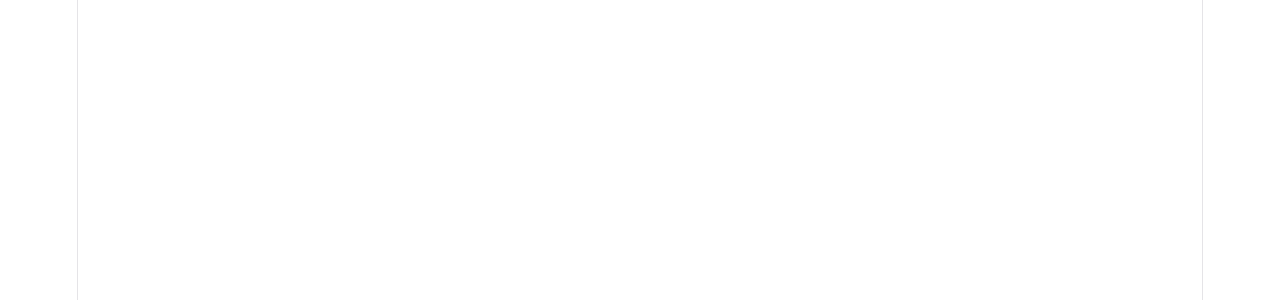
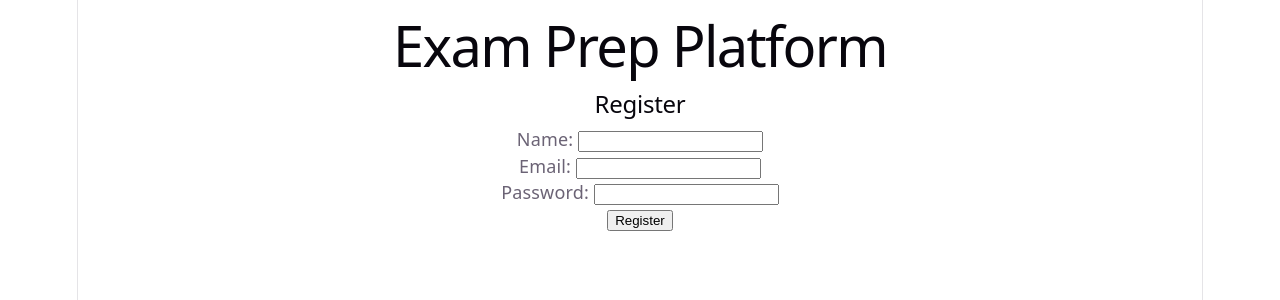
Before and after one commit to HVKG8/exam-prep-platform, a React (Vite) app in the folder client/: page /register in a window 1280 px wide. Before the commit this address had no page. Shown: the top 300 px of the page. Built offline with nearby package versions, Linux system fonts and the light colour scheme.

Commit message:
feat: add Register page and wire up all three routes

```diff
--- a/client/src/App.jsx
+++ b/client/src/App.jsx
@@ -1,5 +1,6 @@
 import { BrowserRouter, Routes, Route } from 'react-router-dom'
 import Login from './pages/Login'
+import Register from './pages/Register'
 import Dashboard from './pages/Dashboard'
 
 function App() {
@@ -7,6 +8,7 @@ function App() {
     <BrowserRouter>
       <Routes>
         <Route path="/login" element={<Login />} />
+        <Route path="/register" element={<Register />} />
         <Route path="/dashboard" element={<Dashboard />} />
       </Routes>
     </BrowserRouter>
--- /dev/null
+++ b/client/src/pages/Register.jsx
@@ -0,0 +1,64 @@
+import { useState } from 'react'
+import axios from 'axios'
+import { useNavigate } from 'react-router-dom'
+
+function Register() {
+  const [name, setName] = useState('')
+  const [email, setEmail] = useState('')
+  const [password, setPassword] = useState('')
+  const [error, setError] = useState('')
+  const navigate = useNavigate()
+
+  async function handleSubmit(e) {
+    e.preventDefault()
+    setError('')
+
+    try {
+      await axios.post('http://localhost:5000/api/auth/register', {
+        name,
+        email,
+        password,
+      })
+      navigate('/login')
+    } catch (err) {
+      setError(err.response?.data?.message || 'Registration failed')
+    }
+  }
+
+  return (
+    <div>
+      <h1>Exam Prep Platform</h1>
+      <h2>Register</h2>
+      <form onSubmit={handleSubmit}>
+        <div>
+          <label>Name: </label>
+          <input
+            type="text"
+            value={name}
+            onChange={(e) => setName(e.target.value)}
+          />
+        </div>
+        <div>
+          <label>Email: </label>
+          <input
+            type="email"
+            value={email}
+            onChange={(e) => setEmail(e.target.value)}
+          />
+        </div>
+        <div>
+          <label>Password: </label>
+          <input
+            type="password"
+            value={password}
+            onChange={(e) => setPassword(e.target.value)}
+          />
+        </div>
+        <button type="submit">Register</button>
+      </form>
+      {error && <p style={{ color: 'red' }}>{error}</p>}
+    </div>
+  )
+}
+
+export default Register
```
